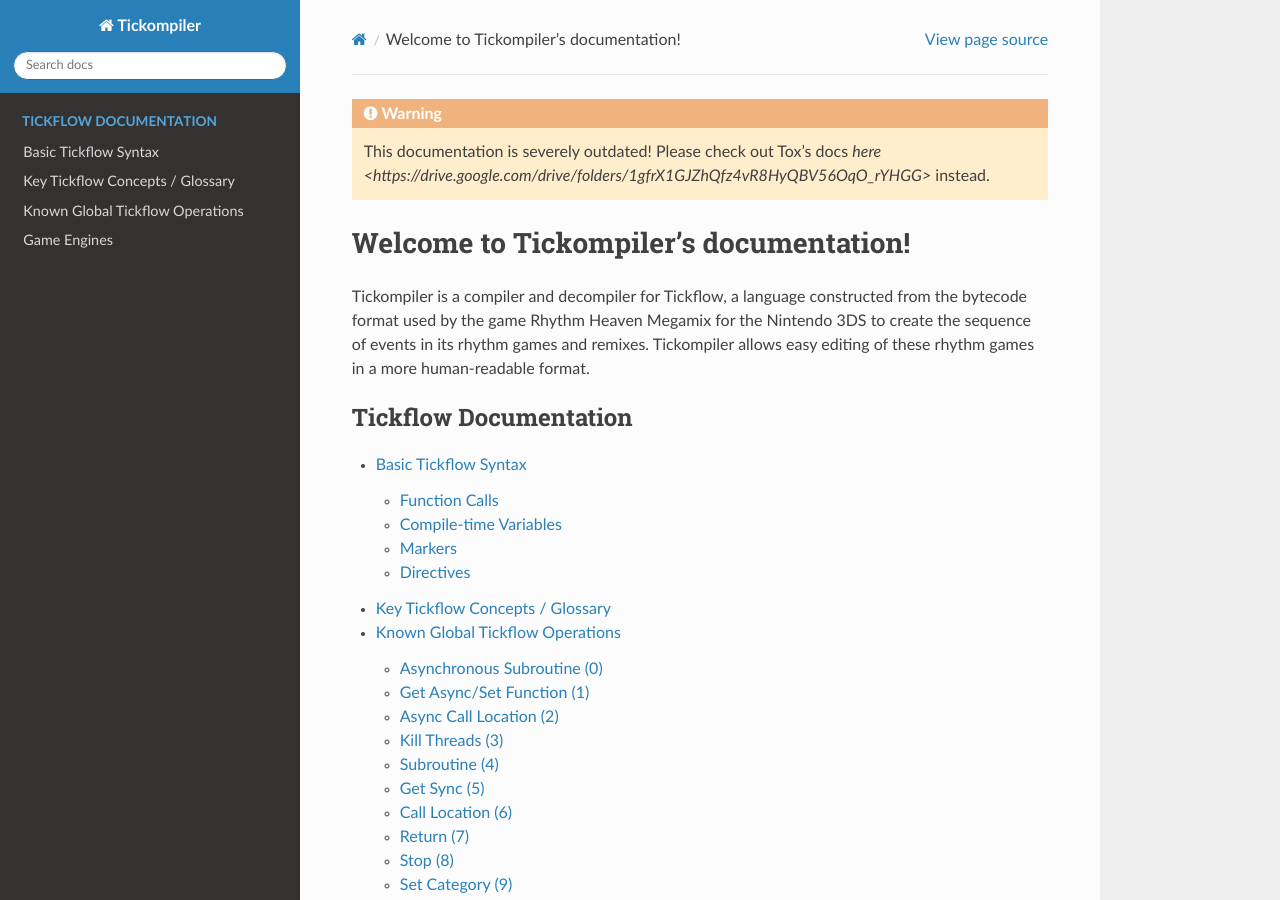
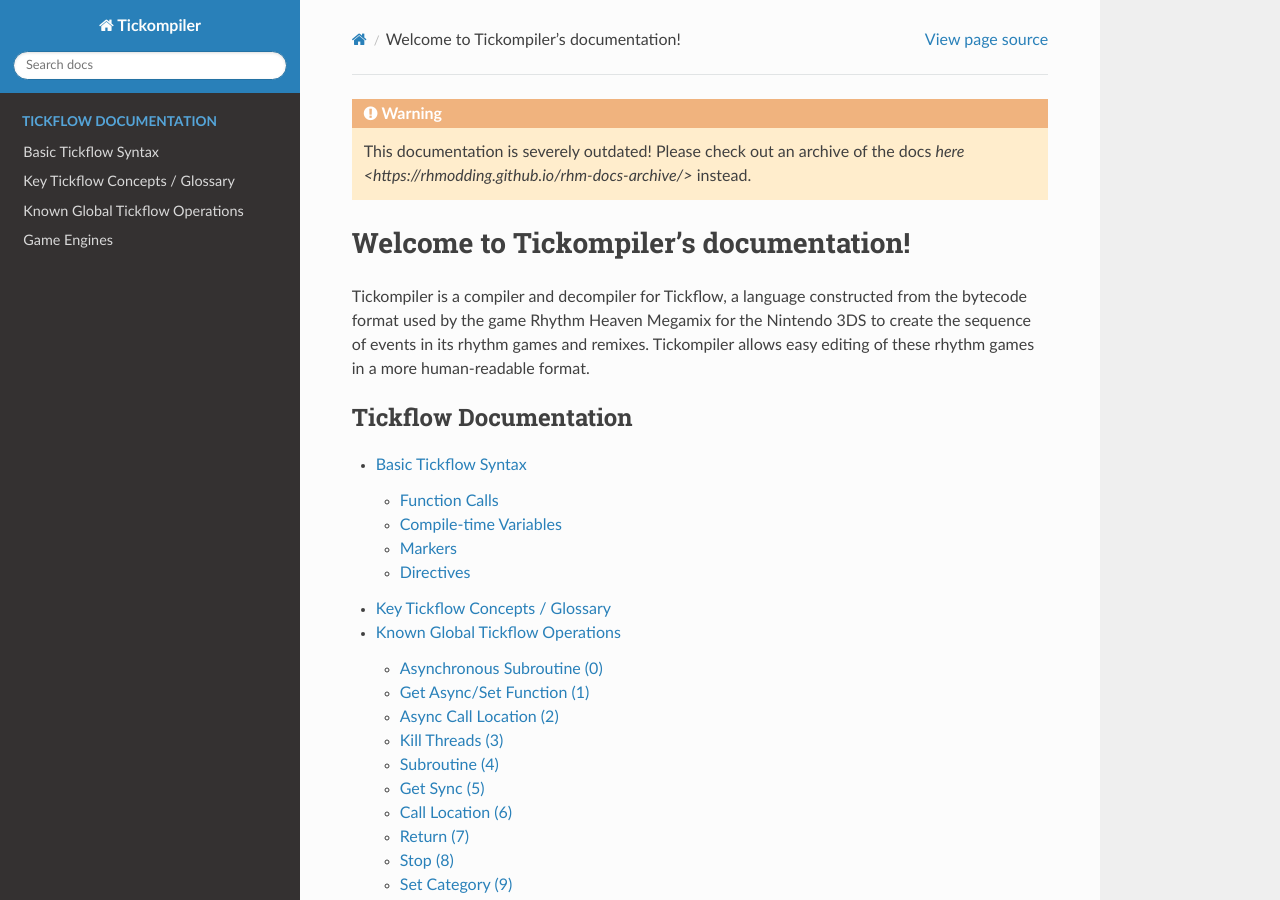
Before and after one commit to rhmodding/Tickompiler, a Sphinx documentation site: the page built from docs/index.rst, in a window 1280 px wide and 900 px high. Built offline with Sphinx 7.4.7 and the Read the Docs theme 3.1.0, drawn with Linux system fonts in a browser that asks for light colours.

Commit message:
docs: update link yet again

```diff
--- a/docs/index.rst
+++ b/docs/index.rst
@@ -4,7 +4,7 @@
    contain the root `toctree` directive.
 
 .. warning::
-   This documentation is severely outdated! Please check out Tox's docs `here <https://drive.google.com/drive/folders/1gfrX1GJZhQfz4vR8HyQBV56OqO_rYHGG>` instead.
+   This documentation is severely outdated! Please check out an archive of the docs `here <https://rhmodding.github.io/rhm-docs-archive/>` instead.
 
 Welcome to Tickompiler's documentation!
 =======================================
```
